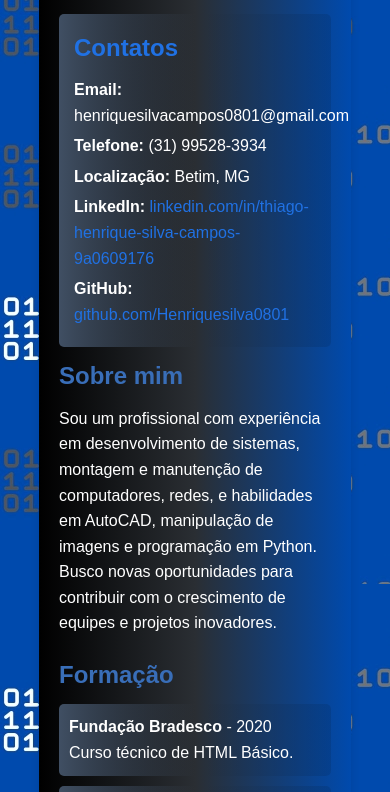
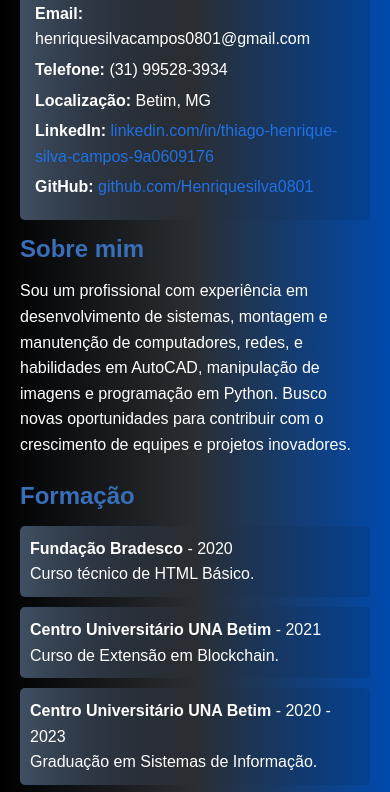
Before and after one commit to Henriquesilva0801/Webcuriculo, a plain HTML site: page index.html in a window 390 px wide. Shown: the part 416-1208 px from the top of the page. Drawn offline with Linux system fonts and the light colour scheme.

Commit message:
Melhorando a responsividade

```diff
--- a/assetes/style.css
+++ b/assetes/style.css
@@ -29,8 +29,9 @@ body {
 
 /* Container geral */
 .container {
-    width: 80%;
-    margin: 20px auto;
+    max-width: 800px;
+    margin: auto;
+    margin-top: 2%;
     background: linear-gradient(90deg, black, var(--color-background),var(--color-degrade)); /* Gradiente com a nova cor */
     padding: 20px;
     border-radius: 8px;
```
